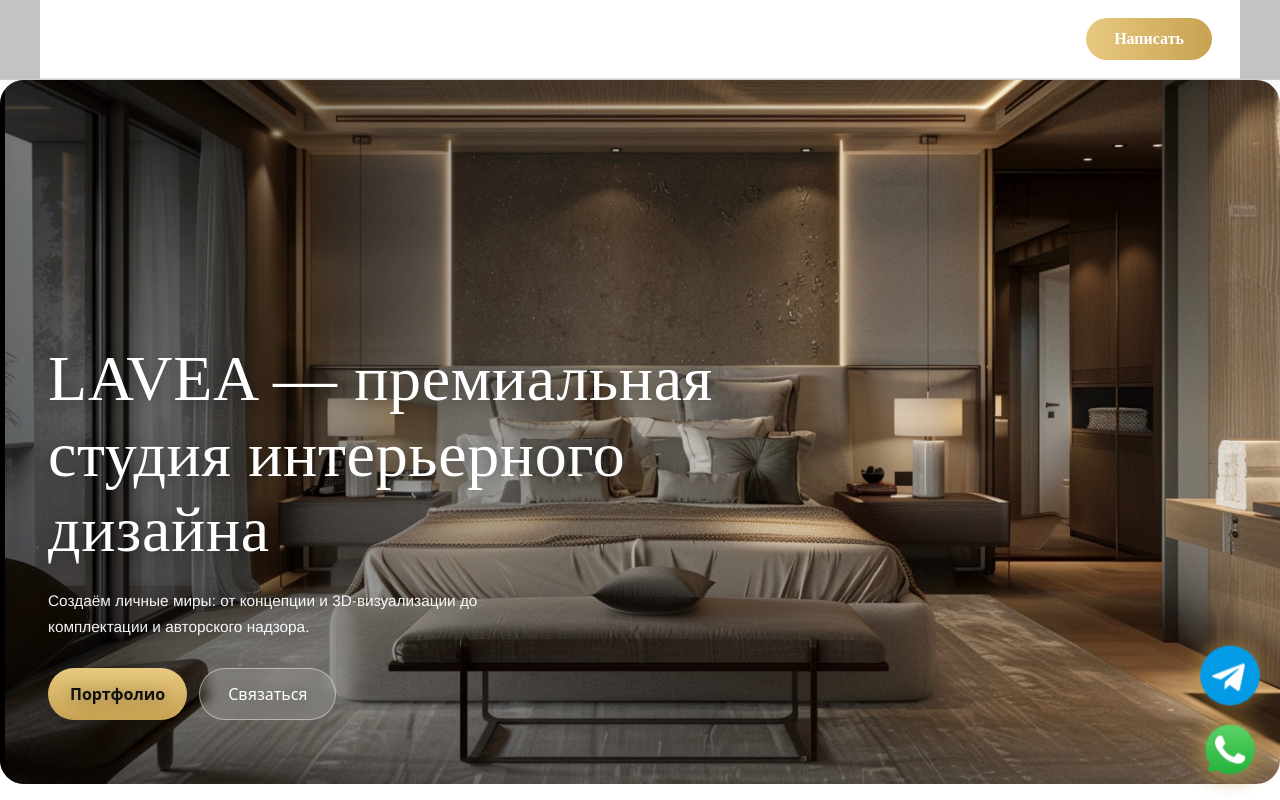
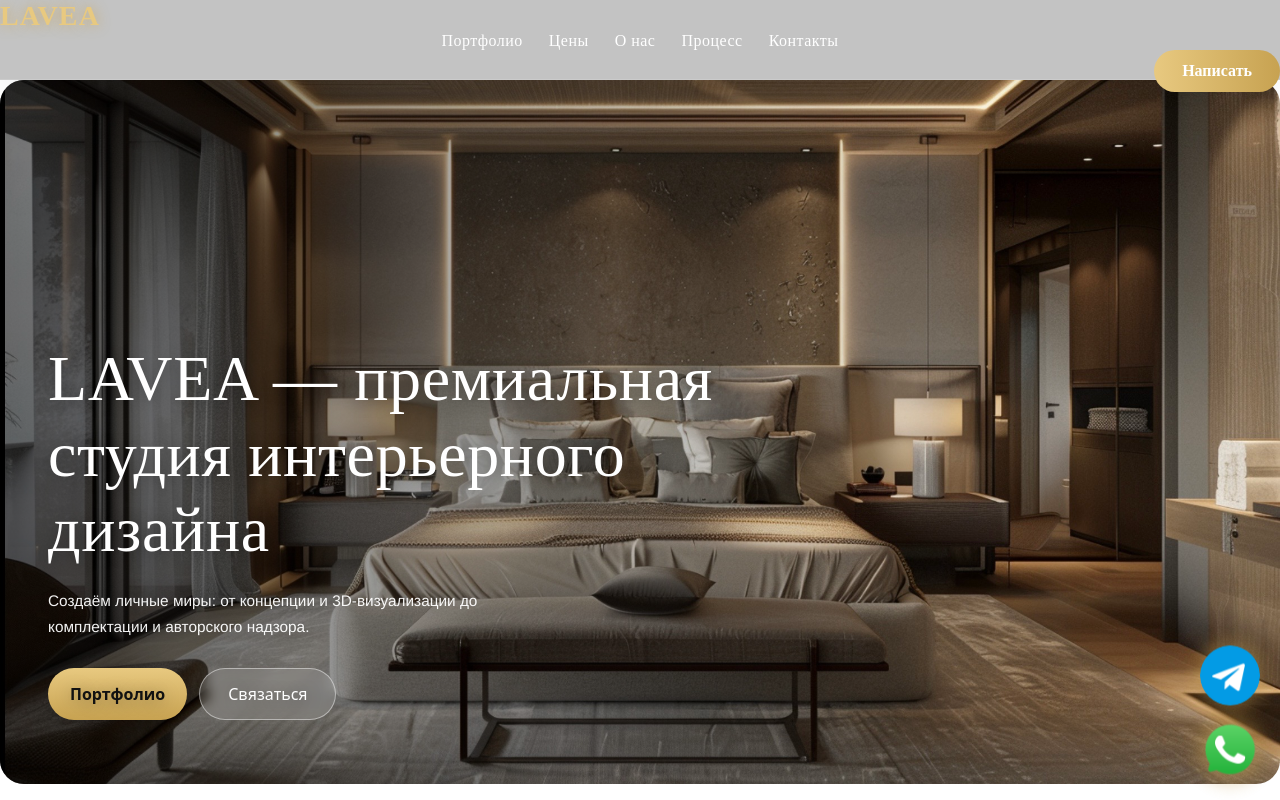
Before and after one commit to ankakisis-cloud/lavea-site, a Next.js app: page / in a window 1280 px wide. Shown: the top 800 px of the page. Built offline with nearby package versions, Linux system fonts and the light colour scheme; no server answers.

Commit message:
Update HeaderClient.js

```diff
--- a/app/HeaderClient.js
+++ b/app/HeaderClient.js
@@ -7,7 +7,8 @@ export default function HeaderClient() {
   return (
     <>
       <header className="site-header">
-        <div className="wrap">
+        <div className="header-wrap">
+
           {/* Логотип слева */}
           <a href="/" className="lavea-logo">LAVEA</a>
 
```
